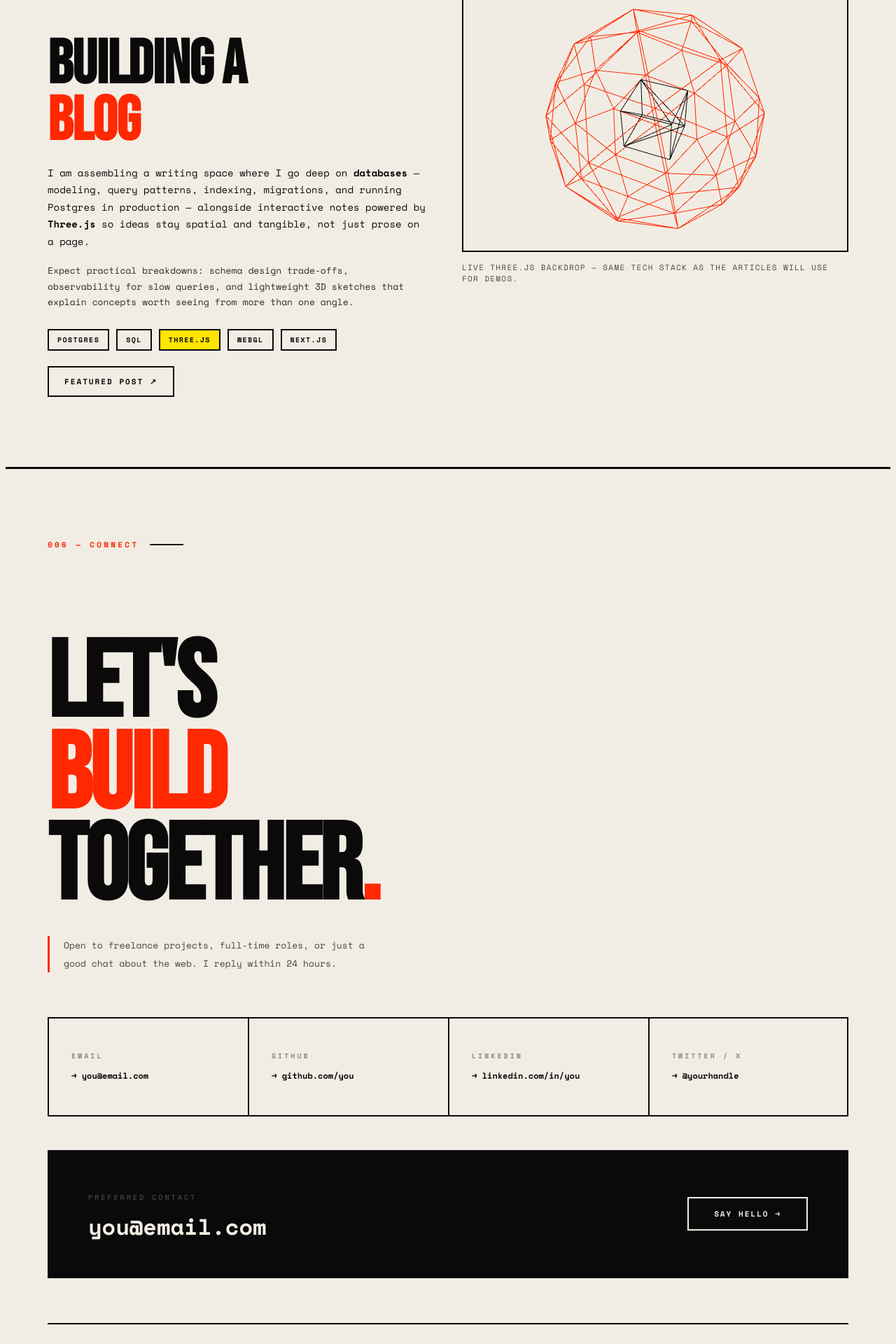
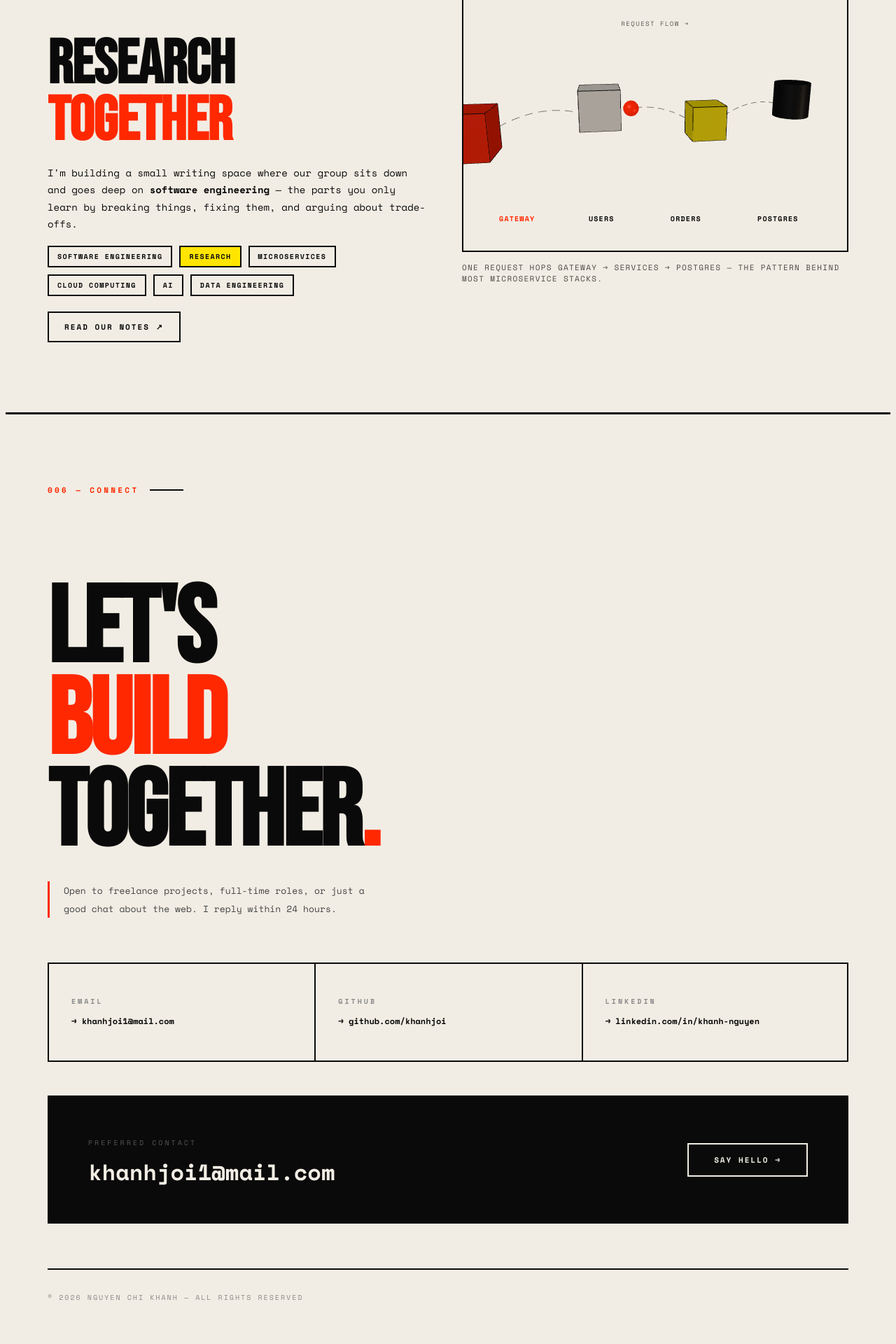
Before and after one commit to khanhjoi/kan-portfolio, a Next.js app in the folder portfolio/: page / in a window 1280 px wide. Shown: the part 5400-7320 px from the top of the page at 70% size. Built offline with nearby package versions, Linux system fonts and the light colour scheme.

Commit message:
[update][Blog/Contact]: update contact and description

```diff
--- a/portfolio/src/components/Blog.tsx
+++ b/portfolio/src/components/Blog.tsx
@@ -70,21 +70,16 @@ export default function Blog() {
                 marginBottom: "20px",
               }}
             >
-              Building a<br />
-              <span style={{ color: "#FF2800" }}>Blog</span>
+              Research<br />
+              <span style={{ color: "#FF2800" }}>Together</span>
             </h2>
             <p style={{ fontSize: "14px", lineHeight: 1.75, maxWidth: "540px", marginBottom: "18px" }}>
-              I am assembling a writing space where I go deep on{" "}
-              <span style={{ fontWeight: 700 }}>databases</span> — modeling, query patterns, indexing, migrations, and running Postgres
-              in production — alongside interactive notes powered by{" "}
-              <span style={{ fontWeight: 700 }}>Three.js</span> so ideas stay spatial and tangible, not just prose on a page.
-            </p>
-            <p style={{ fontSize: "13px", lineHeight: 1.7, maxWidth: "540px", opacity: 0.85, marginBottom: "28px" }}>
-              Expect practical breakdowns: schema design trade-offs, observability for slow queries, and lightweight 3D sketches that
-              explain concepts worth seeing from more than one angle.
+              I&apos;m building a small writing space where our group sits down and goes deep on{" "}
+              <span style={{ fontWeight: 700 }}>software engineering</span> — the parts you only learn by breaking things, fixing them,
+              and arguing about trade-offs.
             </p>
             <div style={{ display: "flex", flexWrap: "wrap", gap: "10px", marginBottom: "22px" }}>
-              {["Postgres", "SQL", "Three.js", "WebGL", "Next.js"].map((tag) => (
+              {["Software Engineering", "Research", "Microservices", "Cloud Computing", "AI", "Data Engineering"].map((tag) => (
                 <span
                   key={tag}
                   style={{
@@ -94,7 +89,7 @@ export default function Blog() {
                     fontWeight: "bold",
                     border: "2px solid #0A0A0A",
                     padding: "6px 12px",
-                    backgroundColor: tag === "Three.js" ? "#FFE500" : "transparent",
+                    backgroundColor: tag === "Research" ? "#FFE500" : "transparent",
                   }}
                 >
                   {tag}
@@ -127,7 +122,7 @@ export default function Blog() {
                 el.style.color = "#0A0A0A";
               }}
             >
-              Featured post ↗
+              Read our notes ↗
             </a>
           </div>
 
@@ -142,7 +137,7 @@ export default function Blog() {
                 opacity: 0.72,
               }}
             >
-              Live Three.js backdrop — same tech stack as the articles will use for demos.
+              One request hops Gateway → services → Postgres — the pattern behind most microservice stacks.
             </p>
           </div>
         </div>
--- a/portfolio/src/components/BlogThreeBackdrop.tsx
+++ b/portfolio/src/components/BlogThreeBackdrop.tsx
@@ -1,6 +1,34 @@
 "use client";
 import { useEffect, useRef } from "react";
 import * as THREE from "three";
+
+const INK = 0x0a0a0a;
+const ACCENT = 0xff2800;
+const HIGHLIGHT = 0xffe500;
+const PAPER = 0xf2ede4;
+
+type NodeDef = {
+  id: string;
+  label: string;
+  x: number;
+  y: number;
+  z: number;
+  kind: "gateway" | "service" | "database";
+};
+
+const NODES: NodeDef[] = [
+  { id: "gateway", label: "Gateway", x: -2.35, y: 0.05, z: 0.55, kind: "gateway" },
+  { id: "users", label: "Users", x: -0.78, y: 0.22, z: 0.1, kind: "service" },
+  { id: "orders", label: "Orders", x: 0.78, y: -0.08, z: -0.15, kind: "service" },
+  { id: "db", label: "Postgres", x: 2.35, y: 0.12, z: -0.55, kind: "database" },
+];
+
+const LABEL_POSITIONS: Record<string, string> = {
+  gateway: "14%",
+  users: "36%",
+  orders: "58%",
+  db: "82%",
+};
 
 export default function BlogThreeBackdrop() {
   const containerRef = useRef<HTMLDivElement>(null);
@@ -13,8 +41,9 @@ export default function BlogThreeBackdrop() {
     const height = container.clientHeight;
 
     const scene = new THREE.Scene();
-    const camera = new THREE.PerspectiveCamera(42, width / Math.max(height, 1), 0.1, 100);
-    camera.position.z = 3.6;
+    const camera = new THREE.PerspectiveCamera(38, width / Math.max(height, 1), 0.1, 100);
+    camera.position.set(0.2, 0.85, 5.4);
+    camera.lookAt(0, 0, 0);
 
     const renderer = new THREE.WebGLRenderer({ alpha: true, antialias: true });
     renderer.setSize(width, height);
@@ -22,25 +51,164 @@ export default function BlogThreeBackdrop() {
     renderer.setClearColor(0x000000, 0);
     container.appendChild(renderer.domElement);
 
-    const outer = new THREE.Mesh(
-      new THREE.IcosahedronGeometry(1.12, 1),
-      new THREE.MeshBasicMaterial({ color: 0xff2800, wireframe: true })
+    scene.add(new THREE.AmbientLight(0xffffff, 0.72));
+    const keyLight = new THREE.DirectionalLight(0xffffff, 0.85);
+    keyLight.position.set(-3, 4, 6);
+    scene.add(keyLight);
+    const fillLight = new THREE.DirectionalLight(0xffe8cc, 0.35);
+    fillLight.position.set(4, -2, 2);
+    scene.add(fillLight);
+
+    const geometries: THREE.BufferGeometry[] = [];
+    const materials: THREE.Material[] = [];
+
+    const trackGeometry = (geometry: THREE.BufferGeometry) => {
+      geometries.push(geometry);
+      return geometry;
+    };
+
+    const trackMaterial = (material: THREE.Material) => {
+      materials.push(material);
+      return material;
+    };
+
+    const pipeline = new THREE.Group();
+    scene.add(pipeline);
+
+    const nodeMeshes: THREE.Mesh[] = [];
+    const nodePositions: THREE.Vector3[] = [];
+
+    const addSolidNode = (
+      geometry: THREE.BufferGeometry,
+      fill: number,
+      position: THREE.Vector3,
+      emissive = 0x000000
+    ) => {
+      const mesh = new THREE.Mesh(
+        trackGeometry(geometry),
+        trackMaterial(
+          new THREE.MeshStandardMaterial({
+            color: fill,
+            roughness: 0.45,
+            metalness: 0.08,
+            emissive,
+            emissiveIntensity: 0.15,
+          })
+        )
+      );
+      mesh.position.copy(position);
+
+      const outline = new THREE.LineSegments(
+        trackGeometry(new THREE.EdgesGeometry(geometry)),
+        trackMaterial(new THREE.LineBasicMaterial({ color: INK }))
+      );
+      mesh.add(outline);
+      pipeline.add(mesh);
+      return mesh;
+    };
+
+    NODES.forEach((node) => {
+      const position = new THREE.Vector3(node.x, node.y, node.z);
+      nodePositions.push(position);
+
+      if (node.kind === "database") {
+        nodeMeshes.push(
+          addSolidNode(new THREE.CylinderGeometry(0.28, 0.28, 0.55, 18), INK, position)
+        );
+        return;
+      }
+
+      const size = node.kind === "gateway" ? 0.58 : 0.5;
+      const fill = node.kind === "gateway" ? ACCENT : node.id === "orders" ? HIGHLIGHT : PAPER;
+      nodeMeshes.push(addSolidNode(new THREE.BoxGeometry(size, size, size), fill, position));
+    });
+
+    for (let i = 0; i < nodePositions.length - 1; i++) {
+      const start = nodePositions[i].clone();
+      const end = nodePositions[i + 1].clone();
+      const direction = end.clone().sub(start).normalize();
+      start.add(direction.clone().multiplyScalar(0.34));
+      end.sub(direction.clone().multiplyScalar(0.34));
+
+      const mid = start.clone().lerp(end, 0.5);
+      mid.y += 0.18;
+
+      const curve = new THREE.QuadraticBezierCurve3(start, mid, end);
+      const points = curve.getPoints(24);
+      const line = new THREE.Line(
+        trackGeometry(new THREE.BufferGeometry().setFromPoints(points)),
+        trackMaterial(
+          new THREE.LineDashedMaterial({
+            color: INK,
+            dashSize: 0.1,
+            gapSize: 0.07,
+            transparent: true,
+            opacity: 0.5,
+          })
+        )
+      );
+      line.computeLineDistances();
+      pipeline.add(line);
+    }
+
+    const requestDot = new THREE.Mesh(
+      trackGeometry(new THREE.SphereGeometry(0.11, 16, 16)),
+      trackMaterial(
+        new THREE.MeshStandardMaterial({
+          color: ACCENT,
+          emissive: ACCENT,
+          emissiveIntensity: 0.45,
+          roughness: 0.25,
+          metalness: 0.2,
+        })
+      )
     );
-    scene.add(outer);
+    pipeline.add(requestDot);
 
-    const inner = new THREE.Mesh(
-      new THREE.BoxGeometry(0.52, 0.52, 0.52),
-      new THREE.MeshBasicMaterial({ color: 0x0a0a0a, wireframe: true })
-    );
-    scene.add(inner);
+    const pathCurves = nodePositions.slice(0, -1).map((start, index) => {
+      const end = nodePositions[index + 1];
+      const a = start.clone();
+      const b = end.clone();
+      const direction = b.clone().sub(a).normalize();
+      a.add(direction.clone().multiplyScalar(0.34));
+      b.sub(direction.clone().multiplyScalar(0.34));
+      const mid = a.clone().lerp(b, 0.5);
+      mid.y += 0.18;
+      return new THREE.QuadraticBezierCurve3(a, mid, b);
+    });
 
     let frameId = 0;
+    let progress = 0;
+
     const tick = () => {
       frameId = requestAnimationFrame(tick);
-      outer.rotation.x += 0.0035;
-      outer.rotation.y += 0.0065;
-      inner.rotation.x -= 0.0055;
-      inner.rotation.y += 0.0045;
+      const time = performance.now() * 0.001;
+
+      pipeline.rotation.y = Math.sin(time * 0.35) * 0.28;
+      pipeline.rotation.x = Math.sin(time * 0.25) * 0.08;
+
+      progress = (progress + 0.0026) % pathCurves.length;
+      const segment = Math.floor(progress);
+      const localT = progress - segment;
+      const curve = pathCurves[segment];
+      requestDot.position.copy(curve.getPoint(localT));
+
+      nodeMeshes.forEach((mesh, index) => {
+        const active = segment === index || (segment + 1 === index && localT > 0.45);
+        const scale = active ? 1.08 : 1;
+        mesh.scale.setScalar(scale);
+
+        const material = mesh.material as THREE.MeshStandardMaterial;
+        if (active) {
+          material.emissive.setHex(index === 0 ? ACCENT : index === 2 ? HIGHLIGHT : 0x222222);
+          material.emissiveIntensity = index === 0 || index === 2 ? 0.28 : 0.12;
+        } else {
+          material.emissive.setHex(0x000000);
+          material.emissiveIntensity = 0.15;
+        }
+      });
+
+      requestDot.rotation.y += 0.04;
       renderer.render(scene, camera);
     };
     tick();
@@ -52,8 +220,9 @@ export default function BlogThreeBackdrop() {
       camera.updateProjectionMatrix();
       renderer.setSize(w, h);
     };
+    onResize();
+
     window.addEventListener("resize", onResize);
-
     const ro = new ResizeObserver(onResize);
     ro.observe(container);
 
@@ -61,10 +230,8 @@ export default function BlogThreeBackdrop() {
       cancelAnimationFrame(frameId);
       window.removeEventListener("resize", onResize);
       ro.disconnect();
-      outer.geometry.dispose();
-      inner.geometry.dispose();
-      (outer.material as THREE.Material).dispose();
-      (inner.material as THREE.Material).dispose();
+      geometries.forEach((geometry) => geometry.dispose());
+      materials.forEach((material) => material.dispose());
       renderer.dispose();
       if (renderer.domElement.parentNode === container) {
         container.removeChild(renderer.domElement);
@@ -74,7 +241,6 @@ export default function BlogThreeBackdrop() {
 
   return (
     <div
-      ref={containerRef}
       style={{
         width: "100%",
         height: "min(380px, 52vw)",
@@ -84,6 +250,56 @@ export default function BlogThreeBackdrop() {
         position: "relative",
       }}
       aria-hidden
-    />
+    >
+      <div ref={containerRef} style={{ width: "100%", height: "100%" }} />
+
+      <div
+        style={{
+          position: "absolute",
+          left: 0,
+          right: 0,
+          bottom: "14%",
+          pointerEvents: "none",
+        }}
+      >
+        {NODES.map((node) => (
+          <span
+            key={node.id}
+            style={{
+              position: "absolute",
+              left: LABEL_POSITIONS[node.id],
+              transform: "translateX(-50%)",
+              fontSize: "10px",
+              letterSpacing: "0.12em",
+              textTransform: "uppercase",
+              fontWeight: 700,
+              fontFamily: "'Space Mono', monospace",
+              color: node.kind === "gateway" ? "#FF2800" : "#0A0A0A",
+              whiteSpace: "nowrap",
+            }}
+          >
+            {node.label}
+          </span>
+        ))}
+      </div>
+
+      <p
+        style={{
+          position: "absolute",
+          left: "50%",
+          top: "12%",
+          transform: "translateX(-50%)",
+          margin: 0,
+          fontSize: "9px",
+          letterSpacing: "0.16em",
+          textTransform: "uppercase",
+          fontFamily: "'Space Mono', monospace",
+          color: "#0A0A0A",
+          opacity: 0.65,
+        }}
+      >
+        Request flow →
+      </p>
+    </div>
   );
 }
--- a/portfolio/src/components/Contact.tsx
+++ b/portfolio/src/components/Contact.tsx
@@ -2,11 +2,13 @@
 import { useEffect, useRef } from "react";
 
 const socials = [
-  { label: "Email", handle: "you@email.com", href: "mailto:you@email.com" },
-  { label: "GitHub", handle: "github.com/you", href: "https://github.com/you" },
-  { label: "LinkedIn", handle: "linkedin.com/in/you", href: "https://linkedin.com/in/you" },
-  { label: "Twitter / X", handle: "@yourhandle", href: "https://x.com/yourhandle" },
+  { label: "Email", handle: "khanhjoi1@mail.com", href: "mailto:khanhjoi1@mail.com" },
+  { label: "GitHub", handle: "github.com/khanhjoi", href: "https://github.com/khanhjoi" },
+  { label: "LinkedIn", handle: "linkedin.com/in/khanh-nguyen", href: "https://linkedin.com/in/khanh-nguyen-707b55215" },
 ];
+
+const newTabProps = (href: string) =>
+  href.startsWith("http") ? { target: "_blank" as const, rel: "noopener noreferrer" } : {};
 
 export default function Contact() {
   const ref = useRef<HTMLDivElement>(null);
@@ -69,11 +71,11 @@ export default function Contact() {
 
         {/* Social cards */}
         <div className="reveal" style={{
-          display: "grid", gridTemplateColumns: "repeat(4, 1fr)",
+          display: "grid", gridTemplateColumns: "repeat(3, 1fr)",
           gap: "0", marginBottom: "48px",
         }}>
           {socials.map((s, i) => (
-            <a key={s.label} href={s.href} target="_blank" rel="noopener noreferrer"
+            <a key={s.label} href={s.href} {...newTabProps(s.href)}
               style={{
                 display: "block", textDecoration: "none", color: "#0A0A0A",
                 border: "2.5px solid #0A0A0A",
@@ -129,7 +131,7 @@ export default function Contact() {
             }}>
               Preferred contact
             </p>
-            <a href="mailto:you@email.com" style={{
+            <a href="mailto:khanhjoi1@mail.com" style={{
               fontSize: "clamp(1.2rem, 3vw, 2rem)", fontWeight: "bold",
               color: "#F2EDE4", textDecoration: "none",
               fontFamily: "'Space Mono', monospace", transition: "color 0.2s",
@@ -137,10 +139,10 @@ export default function Contact() {
             onMouseEnter={e => (e.currentTarget as HTMLElement).style.color = "#FFE500"}
             onMouseLeave={e => (e.currentTarget as HTMLElement).style.color = "#F2EDE4"}
             >
-              you@email.com
+              khanhjoi1@mail.com
             </a>
           </div>
-          <a href="mailto:you@email.com" style={{
+          <a href="mailto:khanhjoi1@mail.com" style={{
             border: "2.5px solid #F2EDE4", padding: "14px 36px",
             fontSize: "11px", fontWeight: "bold", textTransform: "uppercase",
             letterSpacing: "0.18em", textDecoration: "none", color: "#F2EDE4",
@@ -175,9 +177,9 @@ export default function Contact() {
               color: "#8A8A8A", fontFamily: "'Space Mono', monospace",
             }}
           >
-            © {new Date().getFullYear()} Your Name — All rights reserved
+            © {new Date().getFullYear()} Nguyen Chi Khanh — All rights reserved
           </span>
-          <span style={{
+          {/* <span style={{
             fontSize: "10px", textTransform: "uppercase", letterSpacing: "0.2em",
             color: "#8A8A8A", fontFamily: "'Space Mono', monospace",
             display: "flex", alignItems: "center", gap: "6px",
@@ -186,7 +188,7 @@ export default function Contact() {
             <span style={{ color: "#FF2800", fontWeight: "bold" }}>Next.js</span>
             +
             <span style={{ color: "#FF2800", fontWeight: "bold" }}>Tailwind CSS</span>
-          </span>
+          </span> */}
         </div>
 
       </div>
```
